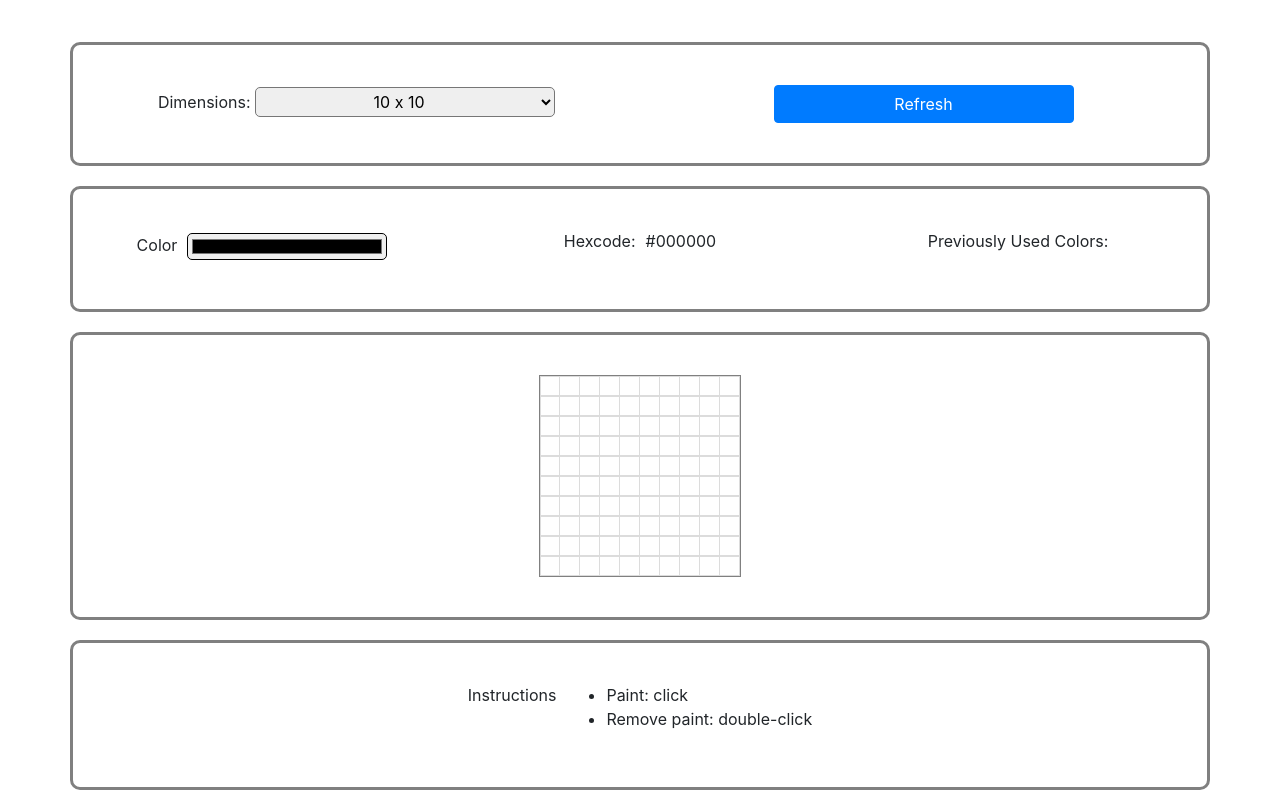
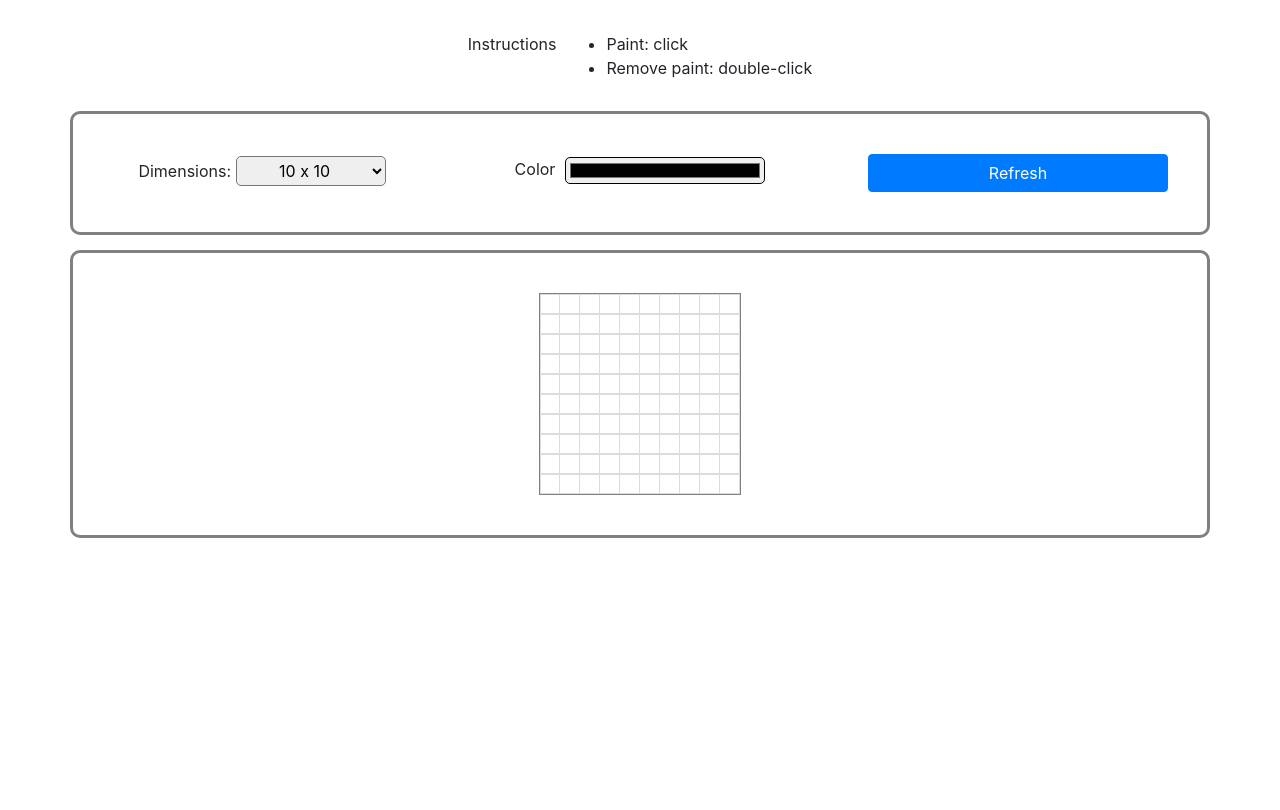
Before and after one commit to ysong27/GridArtPainter, a website with bundled scripts: page views/index.html in a window 1280 px wide. Shown: the part 104-914 px from the top of the page. After the commit the page ends 800 px from the top, so only its background shows below. Built offline with nearby package versions, Linux system fonts and the light colour scheme.

Commit message:
Refactor to canvas module

```diff
--- a/package.json
+++ b/package.json
@@ -19,5 +19,6 @@
   "homepage": "https://github.com/yoonsong95/GridArtPainter#readme",
   "dependencies": {
     "express": "^4.17.3"
-  }
+  },
+  "type": "module"
 }
--- a/public/css/style.css
+++ b/public/css/style.css
@@ -1,6 +1,6 @@
 .row {
-  margin-top: 20px;
-  margin-bottom: 20px;
+  margin-top: 15px;
+  margin-bottom: 15px;
   display: flex;
   justify-content: center;
 }
@@ -40,7 +40,7 @@
 }
 
 #dimensions-select {
-  width: 300px;
+  width: 150px;
   border-radius: 5px;
   height: 30px;
 }
--- a/public/js/canvas.js
+++ b/public/js/canvas.js
@@ -1,4 +1,11 @@
-$(document).ready(function () {
+
+function newCanvas(row, col) {
+    var canvas = createCanvas(row, col);
+    displayCanvas(canvas);
+    paintBlockOnClick();
+    clearPaintBlockOnDoubleClick();
+}
+
 
 function createCanvas(row, col) {
     var canvas = "<div>";
@@ -17,6 +24,7 @@ $(document).ready(function () {
     $("#canvas").html(canvas);
 }
 
+
 function paintBlockOnClick() {
 $(".block").on("click", function () {
     var colorCode = $("#palette").val();
@@ -30,35 +38,4 @@ $(document).ready(function () {
 });
 }
 
-  function displayColorHexcode() {
-    $("#color-hexcode").text($("#palette").val());
-  }
-
-  function newCanvas(row, col) {
-    var canvas = createCanvas(row, col);
-    displayCanvas(canvas);
-    paintBlockOnClick();
-    clearPaintBlockOnDoubleClick();
-  }
-
-  $("#palette").on("change", function () {
-    displayColorHexcode();
-  });
-  displayColorHexcode();
-
-  // new canvas
-  newCanvas(10, 10);
-
-  // on refresh button click
-  $("#refresh-button").on("click", function () {
-    var dimension = $("#dimensions-select").val();
-    newCanvas(dimension, dimension);
-  });
-
-  // on selecting dimension size
-  $("#dimensions-select").on("change", function () {
-    var dimension = $("#dimensions-select").val();
-    newCanvas(dimension, dimension);
-  });
-
-});
+export default newCanvas;
--- /dev/null
+++ b/public/js/index.js
@@ -0,0 +1,21 @@
+import newCanvas from "./canvas.js"
+
+
+$(document).ready(function () {
+  // new canvas
+  var dimension = $("#dimensions-select").val();
+  newCanvas(dimension, dimension);
+
+  // on refresh button click
+  $("#refresh-button").on("click", function () {
+    var dimension = $("#dimensions-select").val();
+    newCanvas(dimension, dimension);
+  });
+
+  // on selecting dimension size
+  $("#dimensions-select").on("change", function () {
+    var dimension = $("#dimensions-select").val();
+    newCanvas(dimension, dimension);
+  });
+
+});
--- a/views/index.html
+++ b/views/index.html
@@ -18,8 +18,18 @@
         <h1>Grid Art Painter</h1>
       </div>
     </div>
+    <div class="row">
+      <div class="col-md-12" id="instructions-container">
+        <p>Instructions</p>
+        <ul>
+          <li>Paint: click</li>
+          <li>Remove paint: double-click</li>
+        </ul>
+      </div>
+    </div>
+
     <div class="row utility-container">
-      <div class="col-md-6">
+      <div class="col-md-4">
         <div id="dimensions-select-container">
           <label for="dimensions-select">Dimensions:</label>
           <select id="dimensions-select">
@@ -32,21 +42,12 @@
           </select>
         </div>
       </div>
-      <div class="col-md-6">
-        <button type="button" class="btn btn-primary" id="refresh-button">Refresh</button>
-      </div>
-    </div>
-    <div class="row utility-container" id="color-container">
       <div class="col-md-4" id="palette-container">
         <label for="palette">Color</label>
         <input type="color" id="palette">
       </div>
-      <div class="col-md-4" id="color-hexcode-container">
-        <p>Hexcode:</p>
-        <p id="color-hexcode"></p>
-      </div>
       <div class="col-md-4">
-        <p>Previously Used Colors:</p>
+        <button type="button" class="btn btn-primary" id="refresh-button">Refresh</button>
       </div>
     </div>
     <div class="row utility-container">
@@ -54,20 +55,12 @@
         <div id="canvas"></div>
       </div>
     </div>
-    <div class="row utility-container">
-      <div class="col-md-12" id="instructions-container">
-        <p>Instructions</p>
-        <ul>
-          <li>Paint: click</li>
-          <li>Remove paint: double-click</li>
-        </ul>
-      </div>
-    </div>
   </div>
 
   <script src="https://code.jquery.com/jquery-3.6.0.min.js"
     integrity="sha256-/xUj+3OJU5yExlq6GSYGSHk7tPXikynS7ogEvDej/m4=" crossorigin="anonymous"></script>
-  <script src="/public/js/canvas.js"></script>
+  <script type="module" src="/public/js/index.js"></script>
+  <script type="module" src="/public/js/canvas.js"></script>
 </body>
 
 </html>
```
Lines whose indentation alone changed are shown as unchanged.
